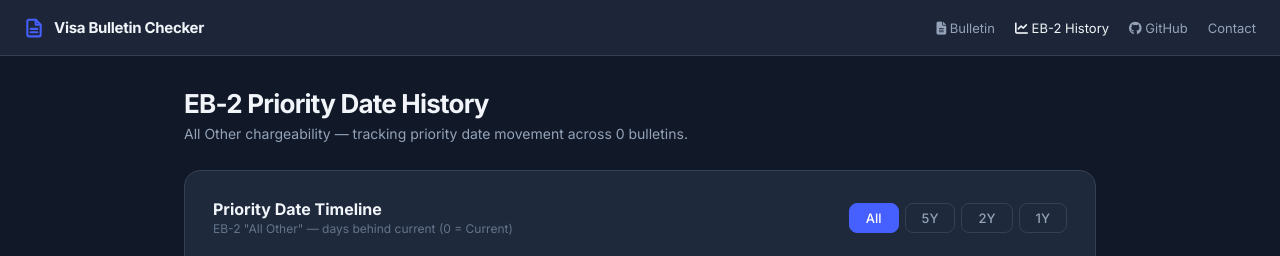
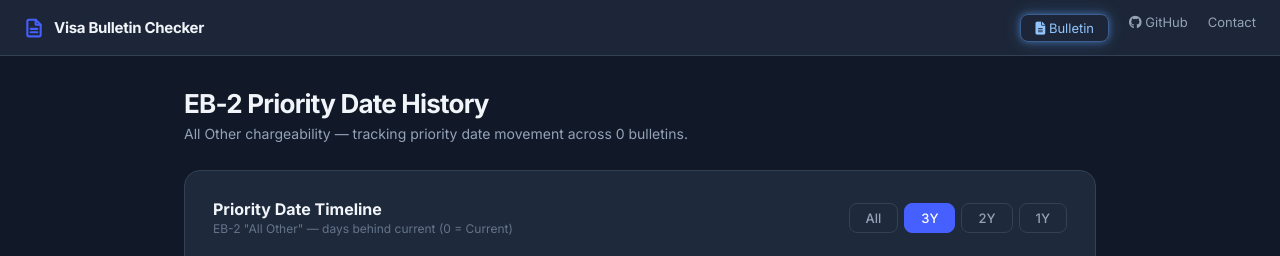
Before and after one commit to karingz/VisaBulletinChecker, a Flask app: page /history in a window 1280 px wide. Shown: the top 256 px of the page. Run offline with Flask 3, Linux system fonts and the light colour scheme; data that the repository does not hold is empty; some libraries are stand-ins or nearby versions.

Commit message:
feat: page button fix. give neon glowing effect

```diff
--- a/api/templates/history.html
+++ b/api/templates/history.html
@@ -63,11 +63,26 @@
             transition: color 0.15s;
         }
         .topbar-links a:hover { color: #f1f5f9; }
-        .topbar-links a.active { color: #f1f5f9; }
         .topbar-links a:focus-visible {
             outline: 2px solid #465fff;
             outline-offset: 2px;
             border-radius: 3px;
+        }
+        @keyframes navGlow {
+            0%, 100% { box-shadow: 0 0 4px rgba(96,165,250,0.3), 0 0 10px rgba(96,165,250,0.15); }
+            50% { box-shadow: 0 0 8px rgba(96,165,250,0.5), 0 0 18px rgba(96,165,250,0.25); }
+        }
+        .topbar-links .nav-glow {
+            color: #93c5fd;
+            border: 1px solid rgba(96,165,250,0.45);
+            border-radius: 8px;
+            padding: 5px 14px;
+            animation: navGlow 2.5s ease-in-out infinite;
+        }
+        .topbar-links .nav-glow:hover {
+            color: #bfdbfe;
+            border-color: rgba(96,165,250,0.7);
+            box-shadow: 0 0 10px rgba(96,165,250,0.5), 0 0 20px rgba(96,165,250,0.3);
         }
 
         .container {
@@ -264,8 +279,7 @@
             Visa Bulletin Checker
         </a>
         <div class="topbar-links">
-            <a href="/"><i class="fa-solid fa-file-lines" aria-hidden="true"></i> Bulletin</a>
-            <a href="/history" class="active"><i class="fa-solid fa-chart-line" aria-hidden="true"></i> EB-2 History</a>
+            <a href="/" class="nav-glow"><i class="fa-solid fa-file-lines" aria-hidden="true"></i> Bulletin</a>
             <a href="https://github.com/karingz/VisaBulletinChecker" target="_blank"><i class="fa-brands fa-github" aria-hidden="true"></i> GitHub</a>
             <a href="mailto:imaginaryground@gmail.com">Contact</a>
         </div>
@@ -285,8 +299,8 @@
                     <div class="card-subtitle">EB-2 "All Other" — days behind current (0 = Current)</div>
                 </div>
                 <div class="range-buttons">
-                    <button class="range-btn active" onclick="setRange('all', this)">All</button>
-                    <button class="range-btn" onclick="setRange('5y', this)">5Y</button>
+                    <button class="range-btn" onclick="setRange('all', this)">All</button>
+                    <button class="range-btn active" onclick="setRange('3y', this)">3Y</button>
                     <button class="range-btn" onclick="setRange('2y', this)">2Y</button>
                     <button class="range-btn" onclick="setRange('1y', this)">1Y</button>
                 </div>
@@ -455,21 +469,53 @@
             }
         });
 
+        // Set default range to 3Y
+        var now = new Date();
+        chart.options.scales.x.min = new Date(now.getFullYear() - 3, now.getMonth(), 1).toISOString();
+        chart.options.scales.x.time.unit = 'month';
+        chart.update();
+
         function setRange(range, btn) {
             var min;
             var now = new Date();
             switch(range) {
                 case '1y': min = new Date(now.getFullYear() - 1, now.getMonth(), 1).toISOString(); break;
                 case '2y': min = new Date(now.getFullYear() - 2, now.getMonth(), 1).toISOString(); break;
-                case '5y': min = new Date(now.getFullYear() - 5, now.getMonth(), 1).toISOString(); break;
+                case '3y': min = new Date(now.getFullYear() - 3, now.getMonth(), 1).toISOString(); break;
                 default: min = undefined;
             }
             chart.options.scales.x.min = min;
-            chart.options.scales.x.time.unit = (range === '1y' || range === '2y') ? 'month' : 'year';
+            chart.options.scales.x.max = undefined;
+            chart.options.scales.x.time.unit = (range === '1y' || range === '2y' || range === '3y') ? 'month' : 'year';
             chart.update();
             document.querySelectorAll('.range-btn').forEach(function(b) { b.classList.remove('active'); });
             btn.classList.add('active');
         }
+
+        // Horizontal wheel scrolling on chart
+        document.getElementById('historyChart').addEventListener('wheel', function(e) {
+            e.preventDefault();
+            var xScale = chart.scales.x;
+            var range = xScale.max - xScale.min;
+            var scrollFactor = 0.1;
+            var delta = e.deltaY > 0 ? range * scrollFactor : -range * scrollFactor;
+
+            var newMin = xScale.min + delta;
+            var newMax = xScale.max + delta;
+
+            // Clamp to data bounds
+            var dataMin = fadData.length ? new Date(fadData[0].x).getTime() : xScale.min;
+            var dataMax = fadData.length ? new Date(fadData[fadData.length - 1].x).getTime() : xScale.max;
+            if (newMin < dataMin) { newMax += dataMin - newMin; newMin = dataMin; }
+            if (newMax > dataMax) { newMin -= newMax - dataMax; newMax = dataMax; }
+
+            chart.options.scales.x.min = newMin;
+            chart.options.scales.x.max = newMax;
+            chart.update('none');
+
+            // Clear active button since we're in custom range
+            document.querySelectorAll('.range-btn').forEach(function(b) { b.classList.remove('active'); });
+        }, { passive: false });
     </script>
 </body>
 </html>
```
Also changed, not shown: api/templates/index.html (+17 -1 lines).
